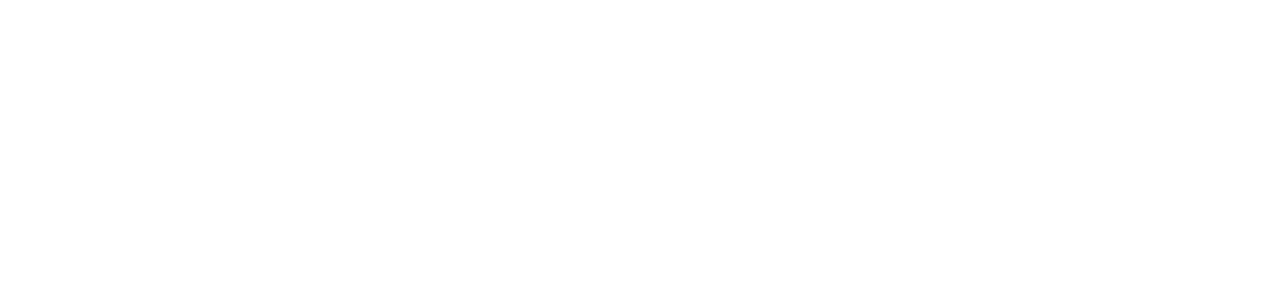
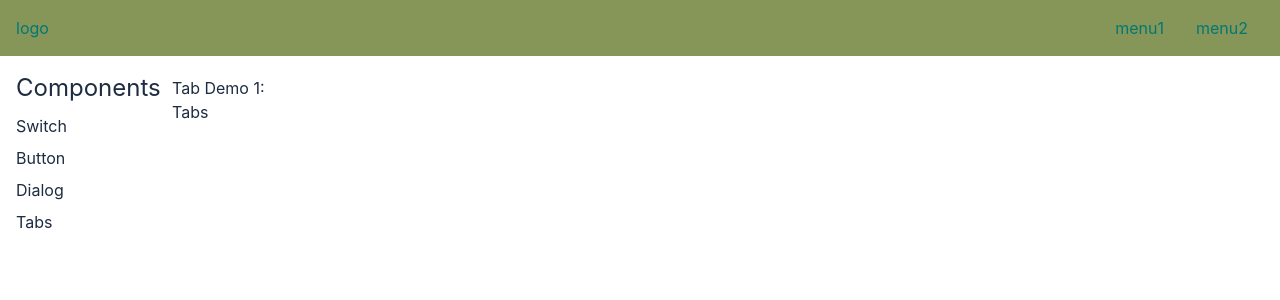
Before and after one commit to Chypre261/chypre-ui, a Vue app: page /#/doc/tabs in a window 1280 px wide. Before the commit this address had no page. Shown: the top 300 px of the page. Built offline with nearby package versions, Linux system fonts and the light colour scheme.

Commit message:
create Tab & Tabs component

```diff
--- /dev/null
+++ b/src/components/TabsDemo.vue
@@ -0,0 +1,19 @@
+<template>
+  Tab Demo 1:
+  <Tabs>
+    <Tab title="Nav 1">Content 1</Tab>
+    <Tab title="Nav 2">Content 2</Tab>
+  </Tabs>
+</template>
+
+<script lang="ts">
+import Tabs from '../lib/Tabs.vue';
+export default {
+  name: 'TabDemo.vue',
+  components: {Tabs}
+};
+</script>
+
+<style lang="scss" scoped>
+
+</style>
--- /dev/null
+++ b/src/lib/Tab.vue
@@ -0,0 +1,13 @@
+<template>
+  <div>Tab</div>
+</template>
+
+<script lang="ts">
+export default {
+  name: 'Tab.vue'
+};
+</script>
+
+<style lang="scss" scoped>
+
+</style>
--- /dev/null
+++ b/src/lib/Tabs.vue
@@ -0,0 +1,17 @@
+<template>
+  <div>
+    Tabs
+  </div>
+</template>
+
+<script lang="ts">
+import Tab from './Tab.vue';
+
+export default {
+  name: 'Tabs.vue'
+};
+</script>
+
+<style lang="scss" scoped>
+
+</style>
--- a/src/router.ts
+++ b/src/router.ts
@@ -4,6 +4,7 @@
 import SwitchDemo from './components/SwitchDemo.vue';
 import ButtonDemo from './components/ButtonDemo.vue';
 import DialogDemo from './components/DialogDemo.vue';
+import TabsDemo from './components/TabsDemo.vue';
 
 const history = createWebHashHistory();
 
@@ -15,7 +16,8 @@
       path: '/doc', component: Doc, children: [
         {path: 'switch', component: SwitchDemo},
         {path: 'button', component: ButtonDemo},
-        {path: 'dialog', component: DialogDemo}
+        {path: 'dialog', component: DialogDemo},
+        {path: 'tabs', component: TabsDemo}
       ]
     }
   ]
--- a/src/views/Doc.vue
+++ b/src/views/Doc.vue
@@ -13,6 +13,9 @@
           </li>
           <li>
             <router-link to="/doc/dialog">Dialog</router-link>
+          </li>
+          <li>
+            <router-link to="/doc/tabs">Tabs</router-link>
           </li>
         </ol>
       </aside>
```
